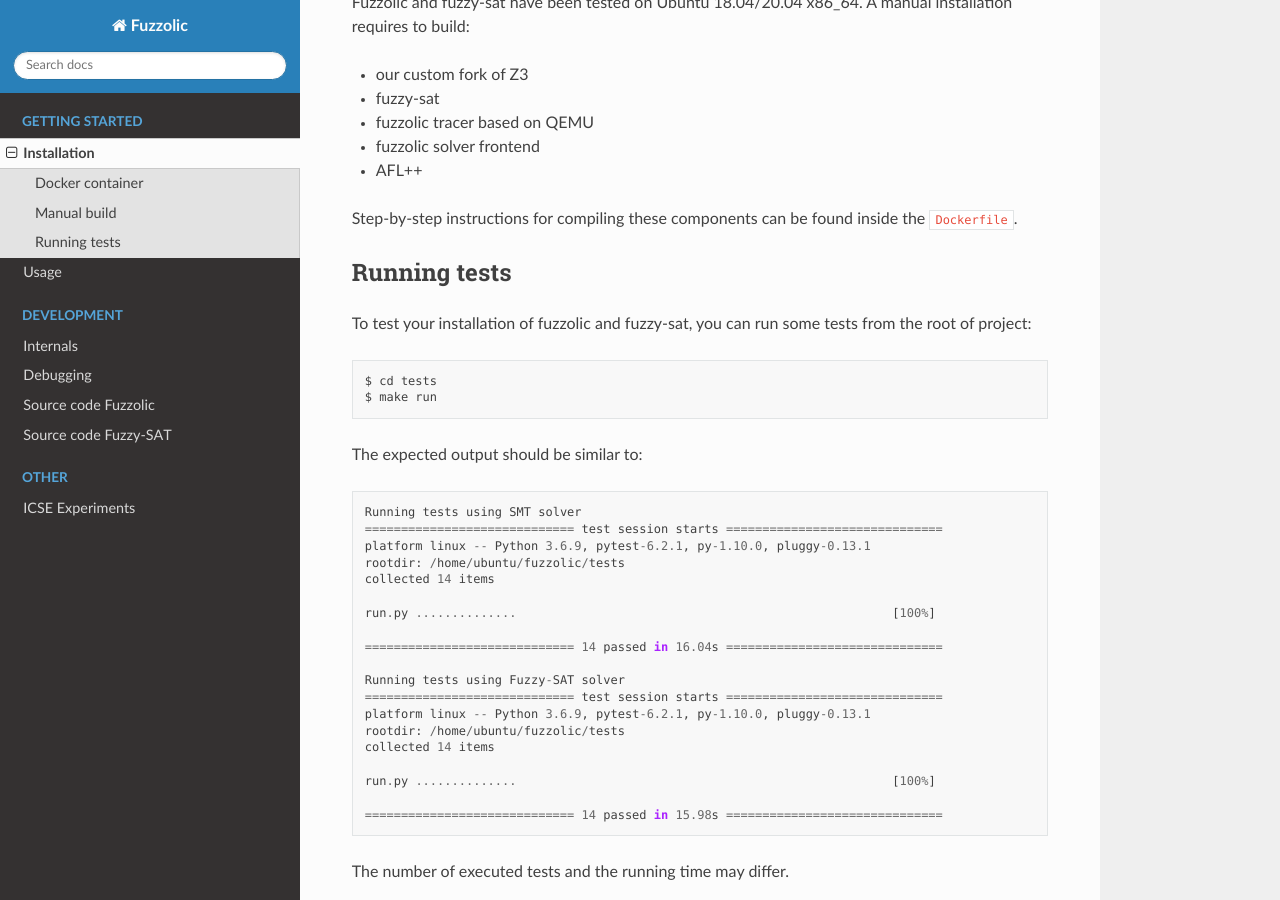
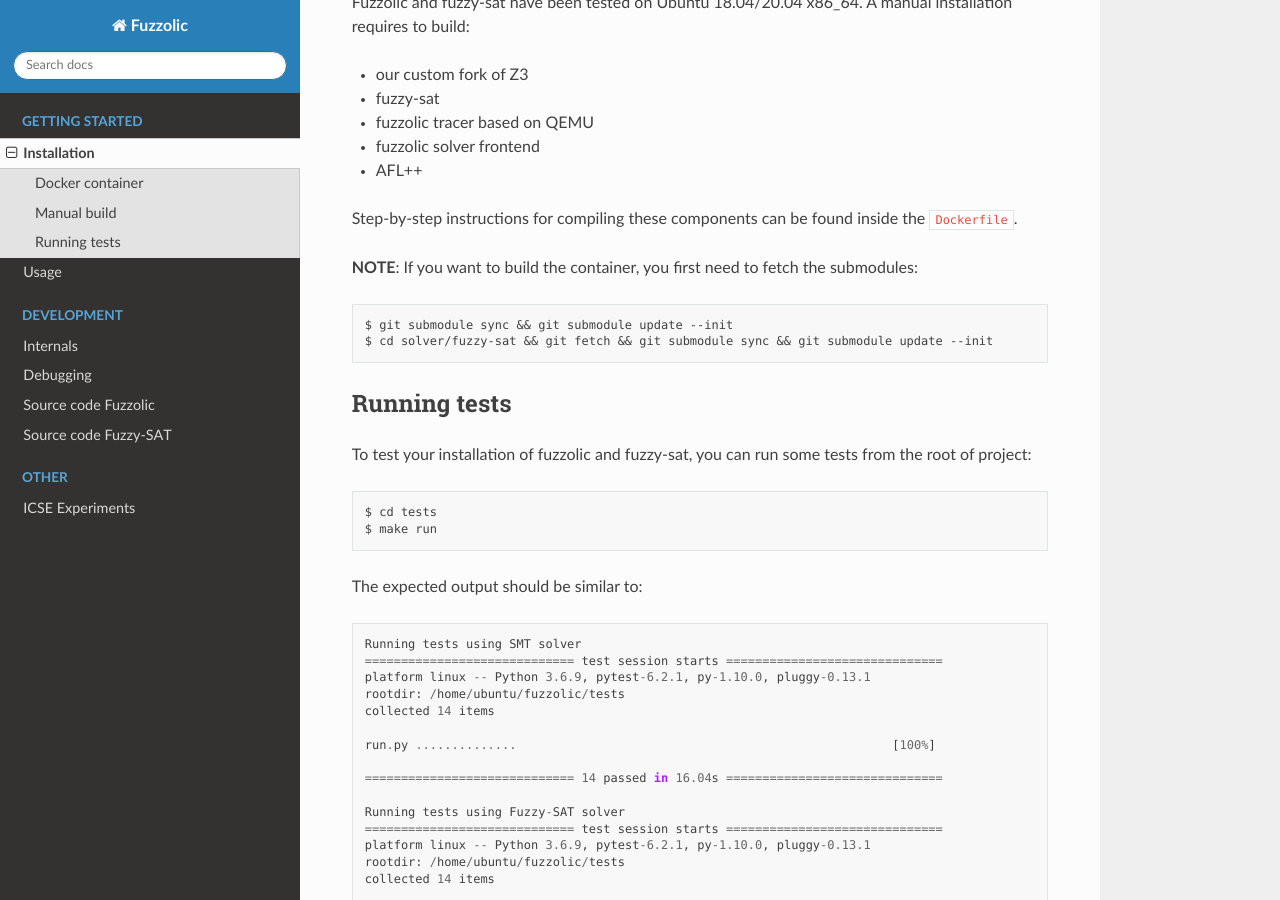
Before and after one commit to season-lab/fuzzolic, a Sphinx documentation site: the page built from docs/install.md, in a window 1280 px wide and 900 px high, scrolled down 396 px. Built offline with Sphinx 7.4.7 and the Read the Docs theme 2.0.0, drawn with Linux system fonts in a browser that asks for light colours.

Commit message:
Update install.md

````diff
--- a/docs/install.md
+++ b/docs/install.md
@@ -14,7 +14,13 @@ Fuzzolic and fuzzy-sat have been tested on Ubuntu 18.04/20.04 x86_64. A manual i
  * fuzzolic solver frontend
  * AFL++
 
-Step-by-step instructions for compiling these components can be found inside the [`Dockerfile`](https://github.com/season-lab/fuzzolic/blob/master/docker/fuzzolic-runner/Dockerfile).
+Step-by-step instructions for compiling these components can be found inside the [`Dockerfile`](https://github.com/season-lab/fuzzolic/blob/master/docker/fuzzolic-runner/Dockerfile.Ubuntu2004).
+
+**NOTE**: If you want to build the container, you first need to fetch the submodules:
+```
+$ git submodule sync && git submodule update --init
+$ cd solver/fuzzy-sat && git fetch && git submodule sync && git submodule update --init
+```
 
 ## Running tests
 To test your installation of fuzzolic and fuzzy-sat, you can run some tests from the root of project:
````
